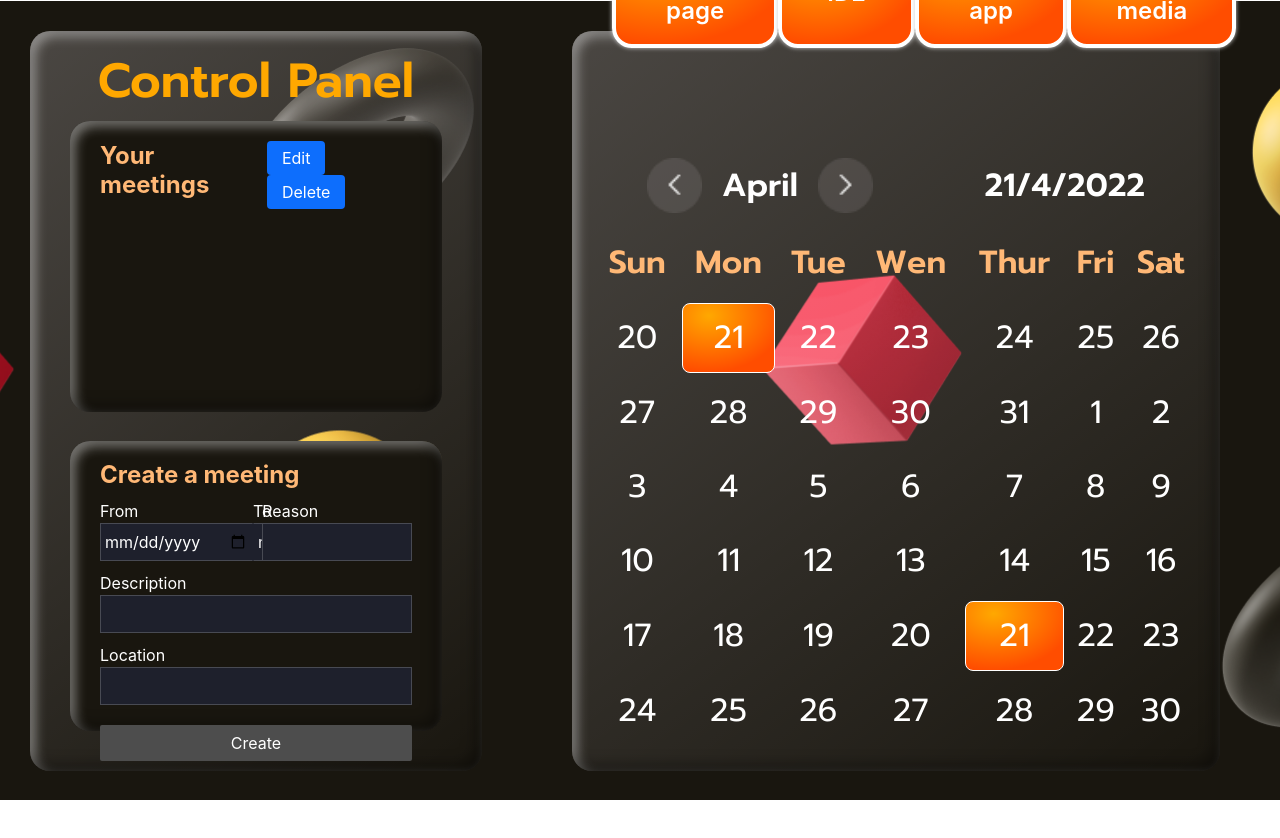
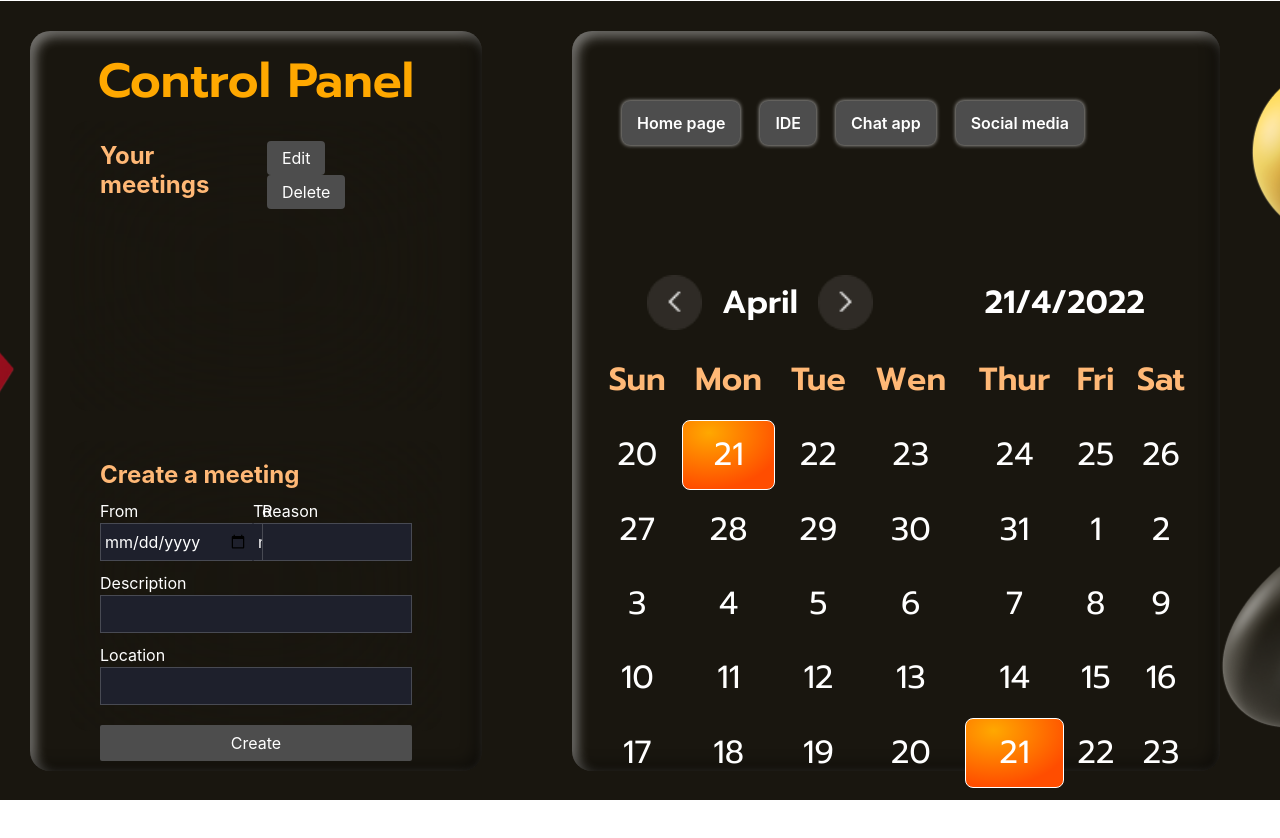
Before and after one commit to RahmaNiftaliyev/axtarilanproqramcilar, a React (Create React App) app in the folder wantedclientside/: page /calendar in a window 1280 px wide. Shown: the top 838 px of the page. Before the commit the page ends 801 px from the top, so only its background shows below. Built offline with nearby package versions, Linux system fonts and the light colour scheme.

Commit message:
Calendar trusted indexes

```diff
--- a/wantedclientside/src/features/tool/calendar/ReactCalendar.jsx
+++ b/wantedclientside/src/features/tool/calendar/ReactCalendar.jsx
@@ -13,6 +13,7 @@ const ReactCalendar = () => {
   // !per 42 days of calendar
   const [oneView, setOnewView] = useState([]);
   const [impINdex, setImpIndex] = useState([]);
+  const [initial, setInitial] = useState(true);
   const [currentMonth, setCurrentMonth] = useState(new Date().getMonth());
   const [todaysDate, setTodaysDate] = useState(new Date().getDate());
   const [trustedIndex, setTrustedIndex] = useState();
@@ -63,41 +64,26 @@ const ReactCalendar = () => {
   };
 
   const nextMonthSetter = () => {
-    if (currentMonth === 11) {
-      setCurrentMonth(0);
-    } else {
-      setCurrentMonth(currentMonth + 1);
-      setTodaysDate((pre) => {
-        let maximumNumber = maxDays[currentMonth];
-        let copyData = pre;
-        if (maximumNumber - copyData > 7) {
-          return pre + 7;
-        } else {
-          let newData = maximumNumber - copyData;
-          let newMonthsDate = 7 - newData;
-          return newMonthsDate;
+    let previousDayAddition = trustedIndex * 42;
+    let newArr = [];
+    if (previousDayAddition <= allDays.length - 28) {
+      previousDayAddition += 28;
+
+      for (; previousDayAddition < allDays.length; previousDayAddition++) {
+        if (newArr.length < 42) {
+          newArr.push(allDays[previousDayAddition]);
+          console.log(newArr);
+          if (newArr.length === 42) {
+            let data = Math.floor(previousDayAddition / 42);
+            setTrustedIndex(data);
+          }
         }
-      });
+      }
     }
   };
 
   const previousMonthSetter = () => {
-    if (currentMonth === 0) {
-      setCurrentMonth(11);
-    } else {
-      setTodaysDate((pre) => {
-        setCurrentMonth(currentMonth - 1);
-        let maximumNumber = maxDays[currentMonth];
-        let copyData = pre;
-        if (copyData - 7 > 0) {
-          return pre - 7;
-        } else {
-          let newData = copyData - 7;
-          let newMonthsDate = maximumNumber - newData;
-          return newMonthsDate;
-        }
-      });
-    }
+    let previousDayAddition = trustedIndex * 42 + 1;
   };
 
   // !CALENDAR FUNCTION BEGINS HERE
@@ -145,11 +131,10 @@ const ReactCalendar = () => {
     setCurrentMonth(new Date().getMonth());
     let max42ForLoop = [];
     let All42ArraysInside = [];
-    let todayCounter = 0;
     let trueIndexed42 = [];
     let sevenArr = [];
     let sevenTotalArr = [];
-
+    let todayCounter = 0;
     let previousYearsDays = [31, 30, 29, 28, 27, 26];
 
     setAllDays((prevoiusValue) => {
@@ -171,6 +156,7 @@ const ReactCalendar = () => {
         for (let i = 0; i < newA.length; i++) {
           max42ForLoop.push(newA[i]);
           if (max42ForLoop.length === 42) {
+            setInitial(false);
             All42ArraysInside.push(max42ForLoop);
             if (All42ArraysInside.length == 8) {
               setOnewView(All42ArraysInside);
@@ -183,6 +169,7 @@ const ReactCalendar = () => {
                   setTrustedIndex(todayCounter);
                   trueIndexed42 = oneView[trustedIndex];
                   for (let i = 0; i < trueIndexed42.length; i++) {
+
                     sevenArr.push(trueIndexed42[i]);
                     if (sevenArr.length === 7) {
                       sevenTotalArr.push(sevenArr);
@@ -203,7 +190,7 @@ const ReactCalendar = () => {
 
       return newA;
     });
-  }, [currentMonth, trustedIndex]);
+  }, [trustedIndex,setTrustedIndex]);
 
   return (
     <div
--- a/wantedclientside/src/features/tool/calendar/calendar.module.css
+++ b/wantedclientside/src/features/tool/calendar/calendar.module.css
@@ -46,14 +46,10 @@
   padding: 30px;
 }
 
+
 .controller_container {
-  background: linear-gradient(
-    142.42deg,
-    rgba(254, 248, 255, 0.21) 1.79%,
-    rgba(254, 248, 255, 0) 100.42%
-  );
+  background: #19160f;
   box-shadow: inset -5px -5px 15px rgba(0, 0, 0, 0.46), inset 5px 5px 12px rgba(255, 255, 255, 0.46);
-  /* backdrop-filter: blur(85px); */
   border-radius: 20px;
   mix-blend-mode: pass-through;
   width: 100%;
@@ -79,8 +75,6 @@
 .control_create {
   width: 100%;
   height: 44%;
-  background: #19160f;
-  box-shadow: inset -5px -5px 15px rgba(0, 0, 0, 0.46), inset 5px 5px 12px rgba(255, 255, 255, 0.46);
   backdrop-filter: blur(85px);
   border-radius: 20px;
   padding: 20px 30px;
@@ -114,11 +108,9 @@
   width: 48%;
 }
 
-
 .meeting_editor_container button {
   border-radius: 2px;
 }
-
 
 .meeting_editor_container > div > div:last-child > input {
   width: 100%;
@@ -134,7 +126,7 @@
   padding: 5px 15px;
   margin: 0 5px;
   border-radius: 4px;
-  background-color: #0d6efd;
+  background-color: #4d4d4d;
   color: white;
 }
 
@@ -152,41 +144,36 @@
   height: 100%;
   margin-left: auto;
   margin-right: auto;
-  background: linear-gradient(
-    142.42deg,
-    rgba(254, 248, 255, 0.21) 1.79%,
-    rgba(254, 248, 255, 0) 100.42%
-  );
+  background: #19160f;
   box-shadow: inset -5px -5px 15px rgba(0, 0, 0, 0.46), inset 5px 5px 12px rgba(255, 255, 255, 0.46);
   border-radius: 20px;
   mix-blend-mode: pass-through;
-  padding: 20px;
+  padding: 10px 20px;
   display: flex;
   flex-direction: column;
-  justify-content: flex-end;
+  justify-content: space-between;
 }
 
 .calendar_control_panel {
   padding: 40px 20px;
+
 }
 
 .calendar_control_panel > div {
-  display: flex;
-  justify-content: space-around;
   margin-bottom: 60px;
 }
 
 .calendar_control_panel > div > button {
-  border: 4px solid #fff;
   outline: none;
-  background: radial-gradient(82.86% 82.86% at 28.57% 17.14%, #ffa800, #ff4d00);
-  border-radius: 20px;
+  background-color: #4d4d4d;
+  border-radius: 8px;
   transition: 0.13s ease-in-out;
   cursor: pointer;
   font-weight: 600;
-  padding: 15px 45px;
+  padding: 10px 15px;
+  margin:20px 10px;
   box-shadow: 0 0 4px rgb(207, 207, 207);
-  font-size: 1.5rem;
+  font-size: 1rem;
   color: #fff;
 }
 
```
